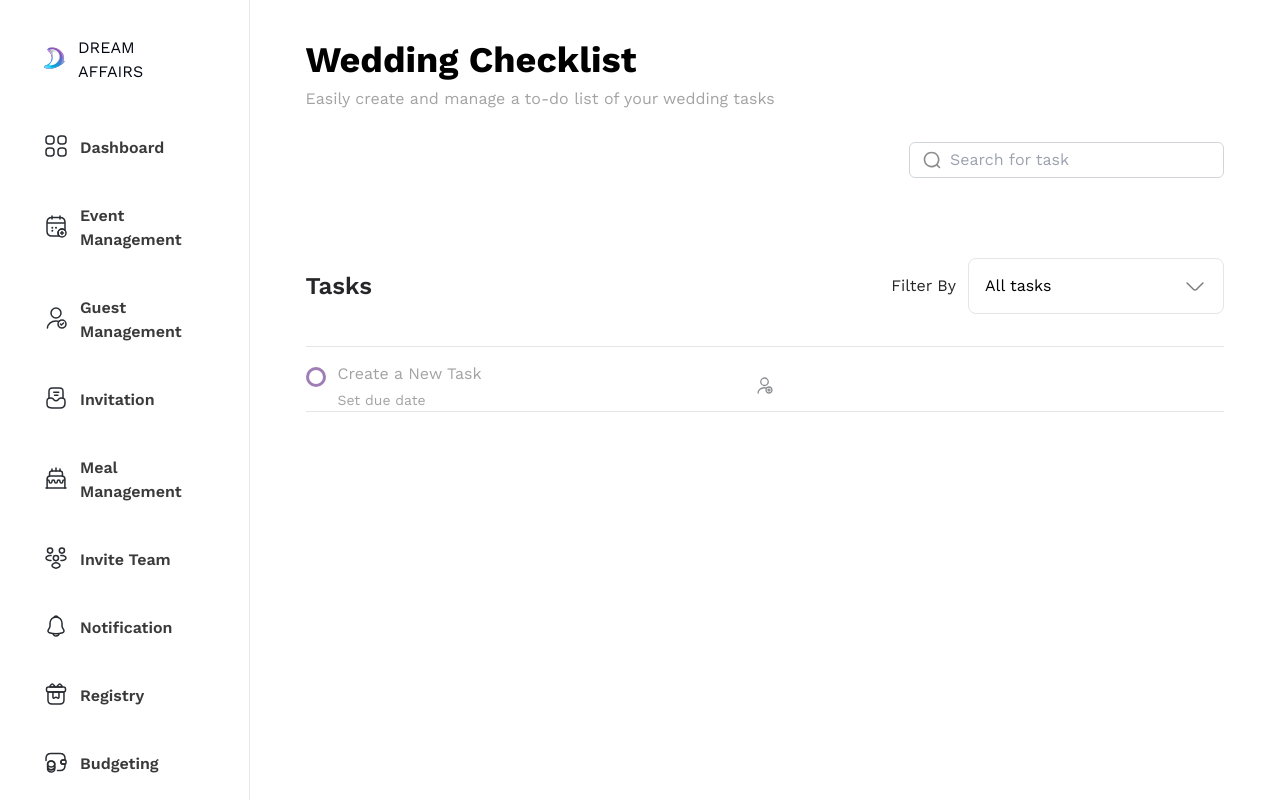
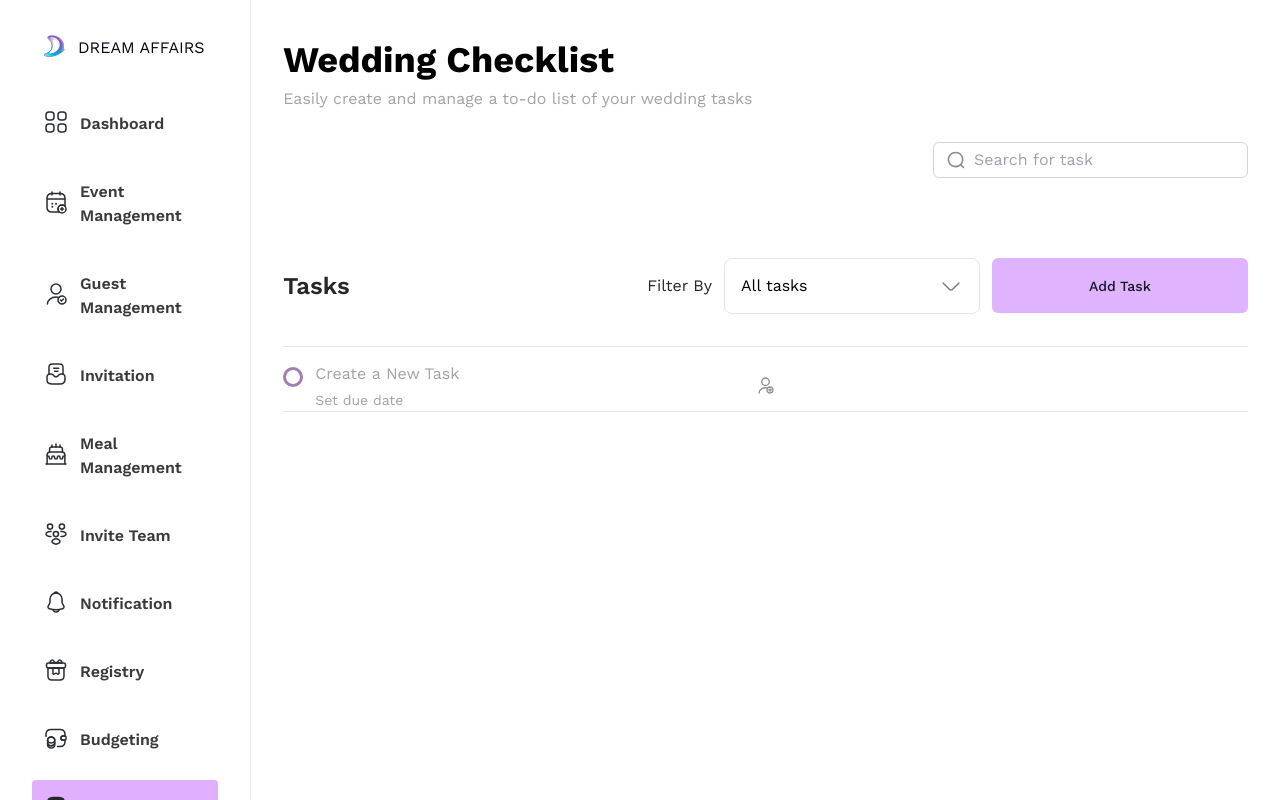
Before and after one commit to Dream-Affairs/Dream-Affairs-Frontend, a Next.js app: page /dashboard/checklist in a window 1280 px wide. Shown: the top 800 px of the page. Built offline with nearby package versions, Linux system fonts and the light colour scheme.

Commit message:
Added add-task button

```diff
--- a/app/dashboard/checklist/page.tsx
+++ b/app/dashboard/checklist/page.tsx
@@ -3,9 +3,10 @@ import React, { useState } from 'react';
 import Filter from '../(components)/checklist/Filter';
 import Search from '../(components)/checklist/Search';
 import Task from '../(components)/checklist/Task';
+import { Button } from '@/components/ui/button';
 const Checklist = () => {
   return (
-    <section className="w-full px-14">
+    <section className="w-full px-8">
       <aside className="pt-10 flex flex-col gap-2 justify-start items-start">
         <h1 className="text-black text-4xl font-bold  leading-10">Wedding Checklist</h1>
         <p className="text-neutral-400 text-base font-normal  leading-snug">
@@ -20,7 +21,11 @@ const Checklist = () => {
           <h3 className="text-zinc-800 text-2xl font-semibold font-['Work Sans'] leading-loose">Tasks</h3>
           <div className="justify-center items-center gap-3 flex">
             <p className="text-zinc-800 leading-snug">Filter By</p>
-            <Filter />
+
+            <aside className="grid grid-cols-2 gap-3">
+              <Filter />
+              <Button variant="secondary">Add Task</Button>
+            </aside>
           </div>
         </div>
         <div className="w-full mt-8 border-t border-neutral-200">
```
